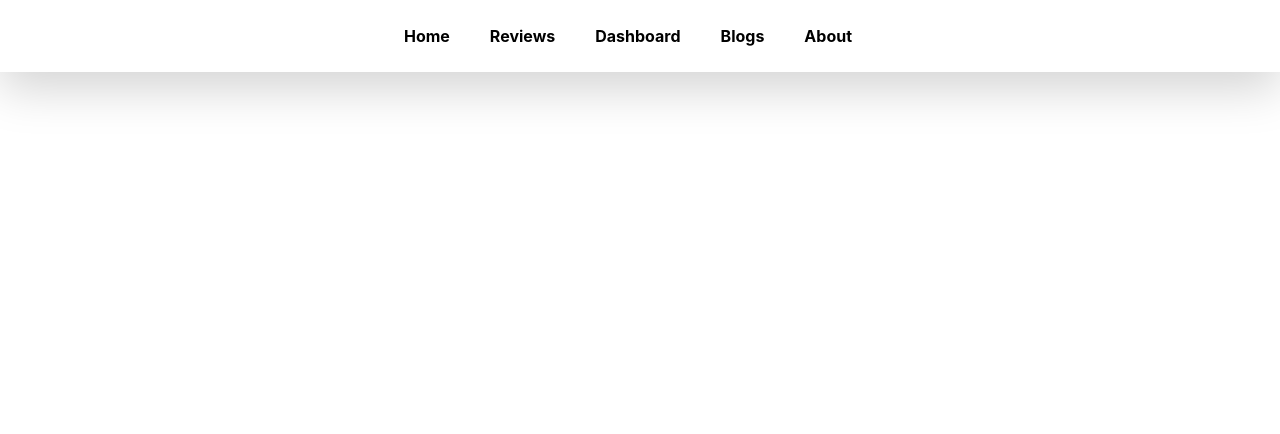
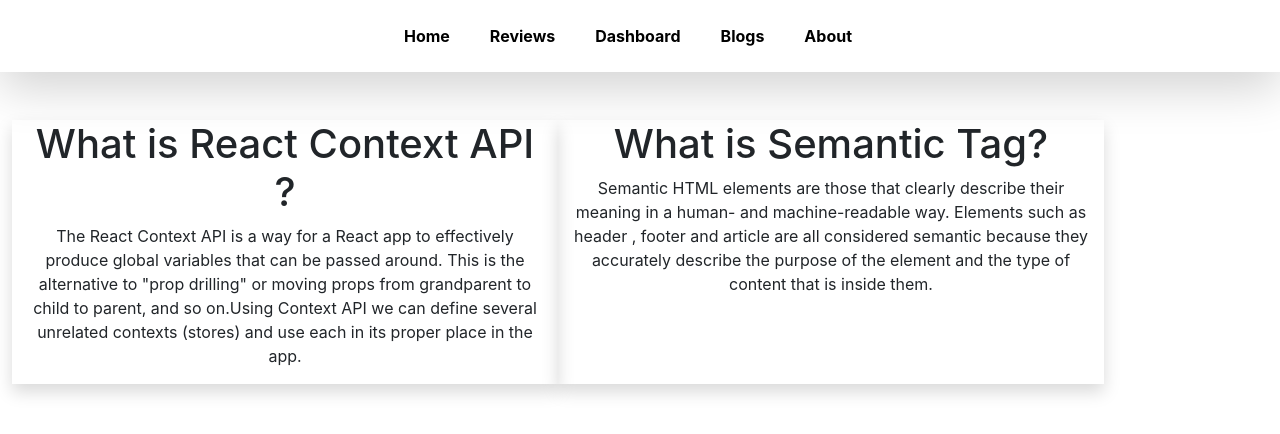
Before and after one commit to jahid4striver/macbook-pro-2022-analysis, a React (Create React App) app: page /blogs in a window 1280 px wide. Shown: the top 434 px of the page. Built offline with nearby package versions, Linux system fonts and the light colour scheme.

Commit message:
Answer Added

```diff
--- a/src/components/Blogs/Blogs.js
+++ b/src/components/Blogs/Blogs.js
@@ -2,8 +2,15 @@ import React from 'react';
 
 const Blogs = () => {
     return (
-        <div>
-
+        <div className='container row mt-5'>
+            <div className='col-6 shadow'>
+            <h1>What is React Context API ?</h1>
+            <p>The React Context API is a way for a React app to effectively produce global variables that can be passed around. This is the alternative to "prop drilling" or moving props from grandparent to child to parent, and so on.Using Context API we can define several unrelated contexts (stores) and use each in its proper place in the app. </p>
+            </div>
+            <div className='col-6 shadow'>
+            <h1>What is Semantic Tag?</h1>
+            <p>Semantic HTML elements are those that clearly describe their meaning in a human- and machine-readable way. Elements such as header , footer and article are all considered semantic because they accurately describe the purpose of the element and the type of content that is inside them.</p>
+            </div>
         </div>
     );
 };
```
